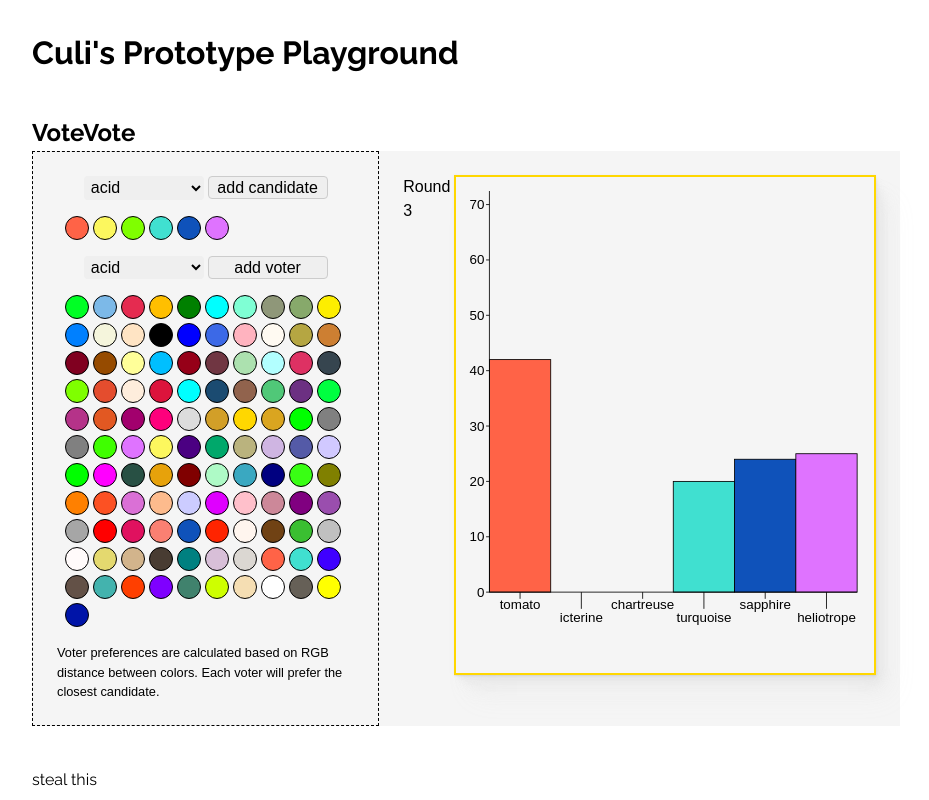
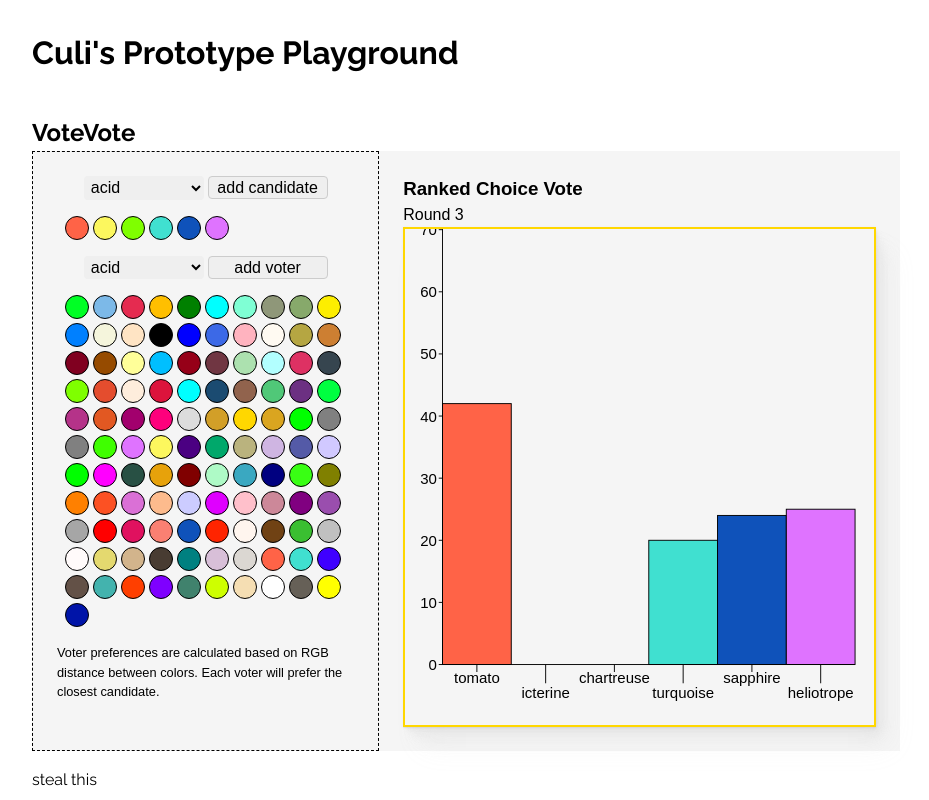
Before and after one commit to tif-calin/react-play, a React app: page /votevote in a window 1280 px wide. Shown: the whole page, without its empty margins (174-1103 px from the left). Built offline with nearby package versions, Linux system fonts and the light colour scheme.

Commit message:
good info

```diff
--- a/src/views/votevote/VisualizationOutputSection.tsx
+++ b/src/views/votevote/VisualizationOutputSection.tsx
@@ -1,10 +1,11 @@
 import React from 'react';
 import styled from 'styled-components';
-import RCVRoundsChart from '../charts/RCVRoundsChart';
 import BarChartWithRounds from './BarChartWithRounds';
 
 const Container = styled.section`
   display: flex;
+  flex-direction: column;
+  justify-content: center;
   min-width: 200px;
   flex-basis: 60%;
   flex-grow: 1;
@@ -23,6 +24,7 @@ interface Props {
 const VisualizationOutputSection: React.FC<Props> = ({ data }) => {
   return (
     <Container>
+      <h3>Ranked Choice Vote</h3>
       {data.length && <BarChartWithRounds data={data} />}
     </Container>
   );
```
